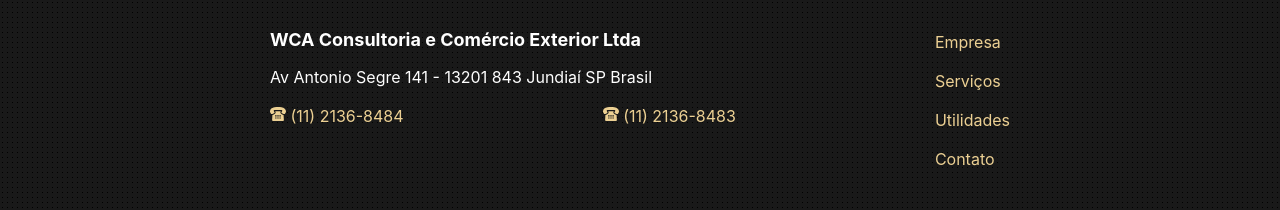
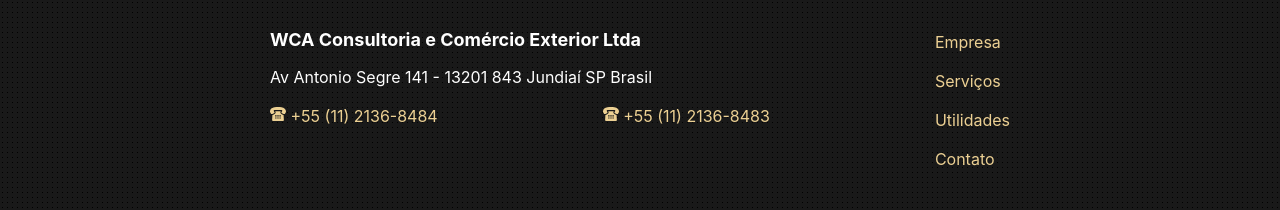
Before and after one commit to WCAComex/wcacomex.github.io, a Jekyll site: the page built from index.html, in a window 1280 px wide and 900 px high, scrolled down 2629 px. Shown: the part 684-894 px from the top of the window. Built offline with Jekyll 4.4.1, drawn with Linux system fonts in a browser that asks for light colours.

Commit message:
Updated Config

```diff
--- a/_config.yml
+++ b/_config.yml
@@ -50,7 +50,7 @@
 localidade: 13201 843 Jundiaí SP Brasil
 telefones:
 - numero: "+551121368484"
-  rotulo: "(11) 2136-8484"
+  rotulo: "+55 (11) 2136-8484"
 - numero: "+551121368483"
-  rotulo: "(11) 2136-8483"
+  rotulo: "+55 (11) 2136-8483"
 servicos-image: "/uploads/container-2568956.jpg"
```
